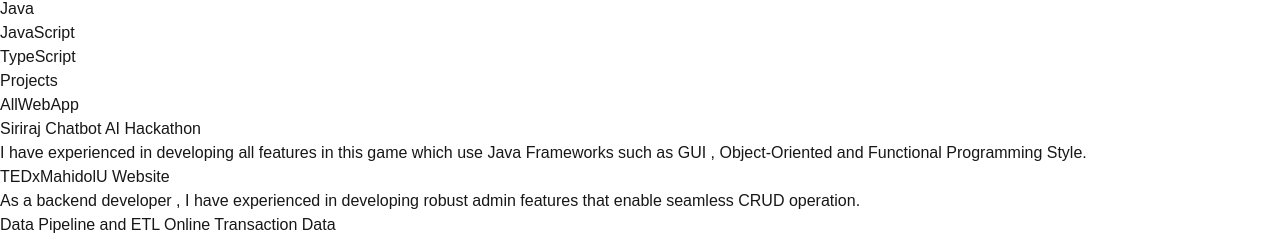
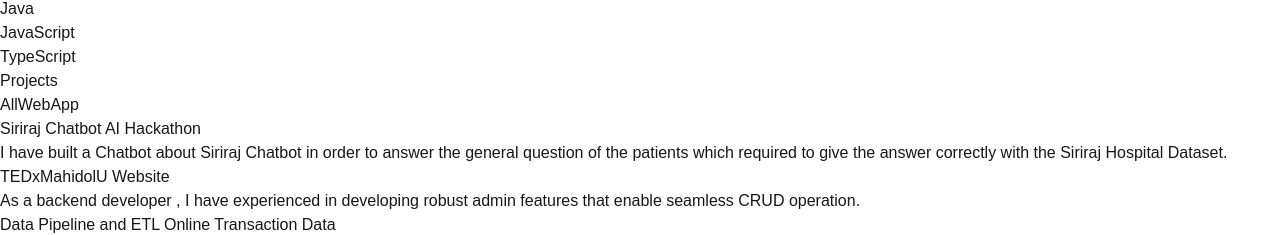
Before and after one commit to PeammaeP/personal-website, a Next.js app: page / in a window 1280 px wide. Shown: the part 892-1127 px from the top of the page. Built offline with nearby package versions, Linux system fonts and the light colour scheme.

Commit message:
resolve chatbot project description and emojis display after clicked button

```diff
--- a/src/app/components/aboutSection.tsx
+++ b/src/app/components/aboutSection.tsx
@@ -63,7 +63,7 @@
             alt="tedxmahidolu"
             width={700}
             height={700}
-            className="h-full object-cover hover:-translate-y-3 rounded-t-xl rounded-b-xl"
+            className="h-full object-cover rounded-t-xl rounded-b-xl"
           />
         </motion.div>
         <div className="text-white font-mono">
--- a/src/app/components/hero-section.tsx
+++ b/src/app/components/hero-section.tsx
@@ -17,7 +17,14 @@
       y: [-20, 0],
       transition: { delay: i * 0.1, duration: 0.6, ease: "easeOut" },
     }),
-    exit: { opacity: 0, scale: 0, transition: { duration: 0.5 } },
+    exit: {
+      opacity: 0,
+      scale: 0,
+      transition: {
+        opacity: { duration: 1 },
+        scale: { duration: 0.5 },
+      },
+    },
   };
 
   const emojis = [
--- a/src/app/components/projectSection.tsx
+++ b/src/app/components/projectSection.tsx
@@ -11,7 +11,7 @@
     id: 1,
     title: "Siriraj Chatbot AI Hackathon",
     description:
-      "I have experienced in developing all features in this game which use Java Frameworks such as GUI , Object-Oriented and Functional Programming Style.",
+      " I have built a Chatbot about Siriraj Chatbot in order to answer the general question of the patients which required to give the answer correctly with the Siriraj Hospital Dataset.",
     image: "/images/siriraj-chatbot.png",
     tag: ["All", "Web"],
   },
@@ -35,7 +35,7 @@
     id: 4,
     title: "Propositum Game ( Java GUI )",
     description:
-      "I have experienced in developing all features in this game which use Java Frameworks such as GUI , Object-Oriented and Functional Programming Style",
+      "I have experienced in developing all features in this game which use Java Frameworks such as GUI , Object-Oriented and Functional Programming Style.",
     image: "/images/java-game.png",
     tag: ["All", "App"],
   },
```
